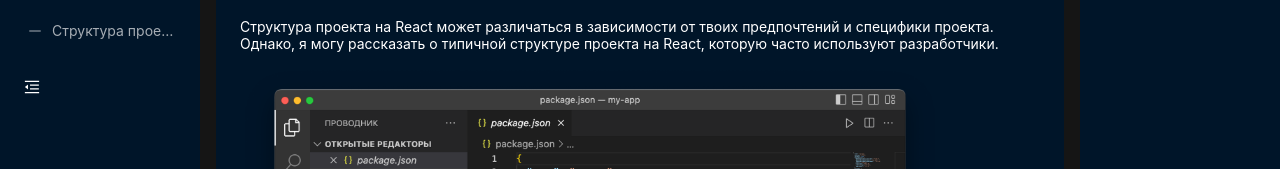
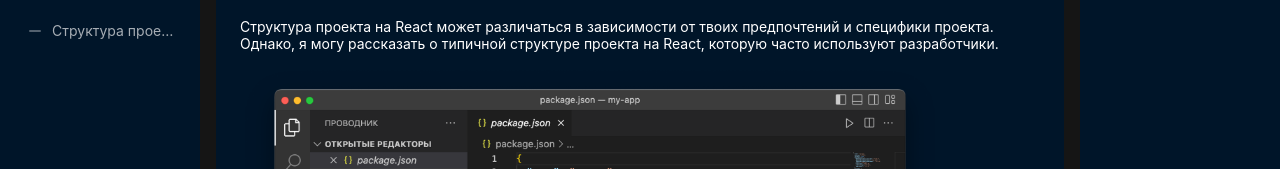
Before and after one commit to KonstantinTuhay/tz_shpora, a React (Create React App) app: page /constr_ptoject in a window 1280 px wide. Shown: the part 189-358 px from the top of the page. Built offline with nearby package versions, Linux system fonts and the light colour scheme.

Commit message:
add: components in content

```diff
--- a/src/App.css
+++ b/src/App.css
@@ -23,16 +23,6 @@
 
 .between#light {
   background-color: #f5f5f5;
-}
-
-.h_f#light {
-  background-color: #001529;
-  color: white;
-}
-
-.h_f#dark {
-  background-color: #001529;
-  color: white;
 }
 
 #btnStart {
@@ -76,3 +66,7 @@
   padding: 0;
   text-align: "center";
 }
+
+/* .side_menu#light {
+  background: white;
+} */
--- a/src/App.jsx
+++ b/src/App.jsx
@@ -1,22 +1,19 @@
 import React, { Suspense, useState } from "react";
-import { Routes, Route, NavLink } from "react-router-dom";
 import "./App.css";
-import { Button, Layout, Menu, FloatButton } from "antd";
-import {
-  MenuFoldOutlined,
-  MenuUnfoldOutlined,
-  MinusOutlined,
-} from "@ant-design/icons";
+import { Layout } from "antd";
+
 import { Footer } from "antd/es/layout/layout";
 
 import ReactThis from "./components/pages/ReactThis";
-import withAdditionalFunctions from "./helpers/navigateHOC";
+// import withAdditionalFunctions from "./helpers/navigateHOC";
 import HomePage from "./components/pages/HomePage";
 import InTheBegining from "./components/pages/InTheBegining";
 import ConstrProject from "./components/pages/ConstrProject";
 import MainHeader from "./components/MainHeader";
 import MyContext from "./components/MyContext";
 import SocialMediaIcons from "./components/social_media/SocialMediaIcons";
+import LeftMenu from "./components/content/LeftMenu";
+import PagesContent from "./components/content/PagesContent";
 
 export default function App() {
   const routes = [
@@ -32,8 +29,6 @@
   const [theme, setTheme] = useState("dark");
 
   const { Header, Sider, Content } = Layout;
-
-  const [collapsed, setCollapsed] = useState(false);
 
   function SuspLoad() {
     return <h2>🌀 Loading...</h2>;
@@ -71,62 +66,8 @@
         {/* \\\\\\\\\\\\\\\\\\\\\\\\\\menu\\\\\\\\\\\\\\\\\\\\\\\\\\\\\\\\\\\\\\\\\\\\ */}
         {/* \\\\\\\\\\\\\\\\\\\\\\\\\\\\\\\\\\\\\\\\\\\\\\\\\\\\\\\\\\\\\\\\\\\\\\\\\\\\\ */}
         <Layout className="between" id={theme}>
-          <Sider trigger={null} collapsible collapsed={collapsed}>
-            {/* <LeftMenu /> */}
-            <Menu
-              theme="dark"
-              mode="inline"
-              defaultSelectedKeys={["1"]}
-              items={[
-                {
-                  key: "1",
-                  icon: <MinusOutlined />,
-                  label: (
-                    <NavLink to="/" activeClassName="active">
-                      Быстрый старт
-                    </NavLink>
-                  ),
-                },
-                {
-                  key: "2",
-                  icon: <MinusOutlined />,
-                  label: (
-                    <NavLink to="/reactthis" activeClassName="active">
-                      React - это...
-                    </NavLink>
-                  ),
-                },
-                {
-                  key: "3",
-                  icon: <MinusOutlined />,
-                  label: (
-                    <NavLink to="/inthebegining" activeClassName="active">
-                      С чего начать?
-                    </NavLink>
-                  ),
-                },
-                {
-                  key: "4",
-                  icon: <MinusOutlined />,
-                  label: (
-                    <NavLink to="/constr_ptoject" activeClassName="active">
-                      Структура проекта
-                    </NavLink>
-                  ),
-                },
-              ]}
-            />
-            <Button
-              type="text"
-              icon={collapsed ? <MenuUnfoldOutlined /> : <MenuFoldOutlined />}
-              onClick={() => setCollapsed(!collapsed)}
-              style={{
-                fontSize: "16px",
-                width: 64,
-                height: 64,
-                color: "white",
-              }}
-            />
+          <Sider className="side_menu" id={theme}>
+            <LeftMenu theme={theme} />
           </Sider>
           {/* \\\\\\\\\\\\\\\\\\\\\\\\\\\\\\\\\\\\\\\\\\\\\\\\\\\\\\\\\\\\\\\\\\\\\\\\\\\\\ */}
           {/* \\\\\\\\\\\\\\\\\\\\\\\\\\content\\\\\\\\\\\\\\\\\\\\\\\\\\\\\\\\\\\\\\\\\\\\ */}
@@ -140,29 +81,10 @@
               minHeight: 280,
             }}
           >
-            <Routes>
-              {routes.map((item, index, array) => {
-                const NewComponent = withAdditionalFunctions(item.component);
-                return (
-                  <Route
-                    key={item.route}
-                    path={item.route}
-                    element={
-                      <NewComponent nextRoute={array[index + 1]?.route} />
-                    }
-                  />
-                );
-              })}
-
-              {/* <Route path="/" element={<HomePage />}></Route>
-              <Route path="/reactthis" element={<ReactThis />}></Route>
-              <Route path="/inthebegining" element={<InTheBegining />}></Route>
-              <Route path="/constr_ptoject" element={<ConstrProject />}></Route> */}
-            </Routes>
-            <FloatButton.BackTop />
+            <PagesContent routes={routes} />
           </Content>
 
-          <Sider></Sider>
+          <Sider className="side_menu" id={theme}></Sider>
         </Layout>
 
         {/* \\\\\\\\\\\\\\\\\\\\\\\\\\\\\\\\\\\\\\\\\\\\\\\\\\\\\\\\\\\\\\\\\\\\\\\\\\\\\ */}
@@ -180,7 +102,6 @@
                 // Почему когда прописываю эти же стили в css, оно не срабатывает?
               }}
             >
-              {/* <FullFooter /> */}
               <div>
                 <p>Хотите видеть больше? Подписывайтесь!</p>
 
--- /dev/null
+++ b/src/components/content/LeftMenu.jsx
@@ -0,0 +1,62 @@
+import React, { useState } from "react";
+import { NavLink } from "react-router-dom";
+import { Button, Menu } from "antd";
+import {
+  MenuFoldOutlined,
+  MenuUnfoldOutlined,
+  MinusOutlined,
+} from "@ant-design/icons";
+
+const LeftMenu = ({ theme }) => {
+  const [collapsed, setCollapsed] = useState(false);
+
+  return (
+    <>
+      <Menu
+        theme={theme}
+        mode="inline"
+        defaultSelectedKeys={["1"]}
+        items={[
+          {
+            key: "1",
+            icon: <MinusOutlined />,
+            label: (
+              <NavLink to="/" activeClassName="active">
+                Быстрый старт
+              </NavLink>
+            ),
+          },
+          {
+            key: "2",
+            icon: <MinusOutlined />,
+            label: (
+              <NavLink to="/reactthis" activeClassName="active">
+                React - это...
+              </NavLink>
+            ),
+          },
+          {
+            key: "3",
+            icon: <MinusOutlined />,
+            label: (
+              <NavLink to="/inthebegining" activeClassName="active">
+                С чего начать?
+              </NavLink>
+            ),
+          },
+          {
+            key: "4",
+            icon: <MinusOutlined />,
+            label: (
+              <NavLink to="/constr_ptoject" activeClassName="active">
+                Структура проекта
+              </NavLink>
+            ),
+          },
+        ]}
+      />
+    </>
+  );
+};
+
+export default LeftMenu;
--- /dev/null
+++ b/src/components/content/PagesContent.jsx
@@ -0,0 +1,31 @@
+import React from "react";
+import { FloatButton } from "antd";
+import { Routes, Route } from "react-router-dom";
+import withAdditionalFunctions from "../../helpers/navigateHOC";
+
+const PagesContent = ({ routes }) => {
+  return (
+    <>
+      <Routes>
+        {routes.map((item, index, array) => {
+          const NewComponent = withAdditionalFunctions(item.component);
+          return (
+            <Route
+              key={item.route}
+              path={item.route}
+              element={<NewComponent nextRoute={array[index + 1]?.route} />}
+            />
+          );
+        })}
+
+        {/* <Route path="/" element={<HomePage />}></Route>
+              <Route path="/reactthis" element={<ReactThis />}></Route>
+              <Route path="/inthebegining" element={<InTheBegining />}></Route>
+              <Route path="/constr_ptoject" element={<ConstrProject />}></Route> */}
+      </Routes>
+      <FloatButton.BackTop />
+    </>
+  );
+};
+
+export default PagesContent;
```
